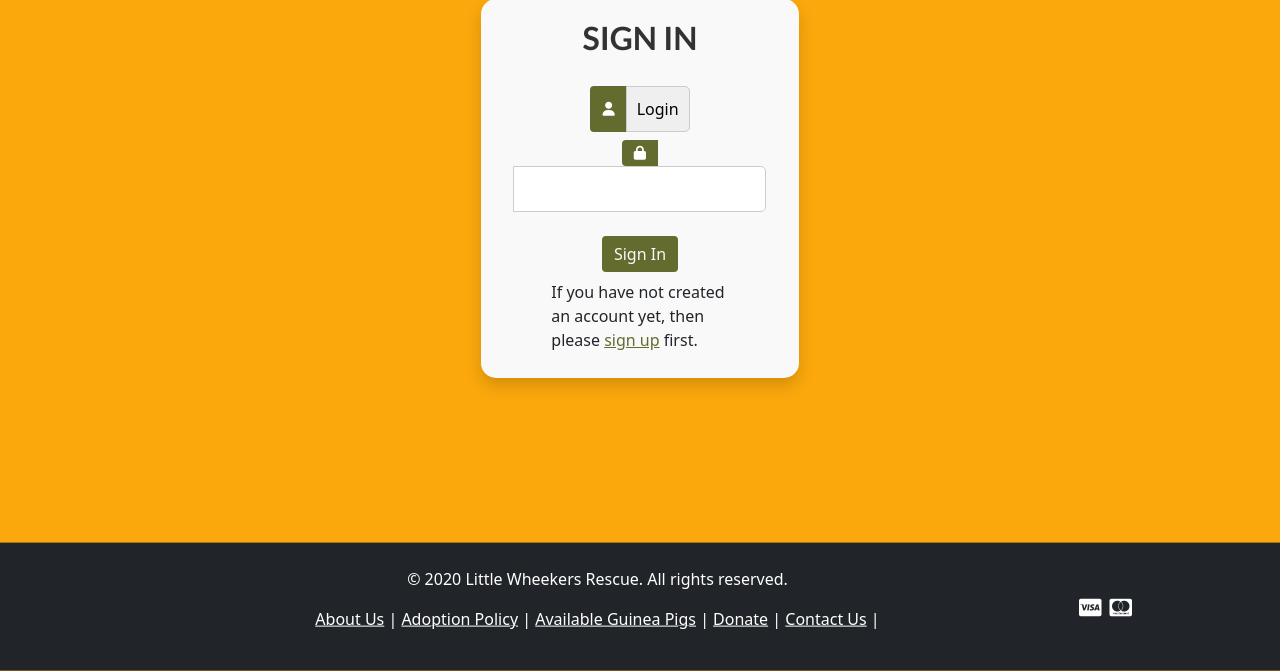
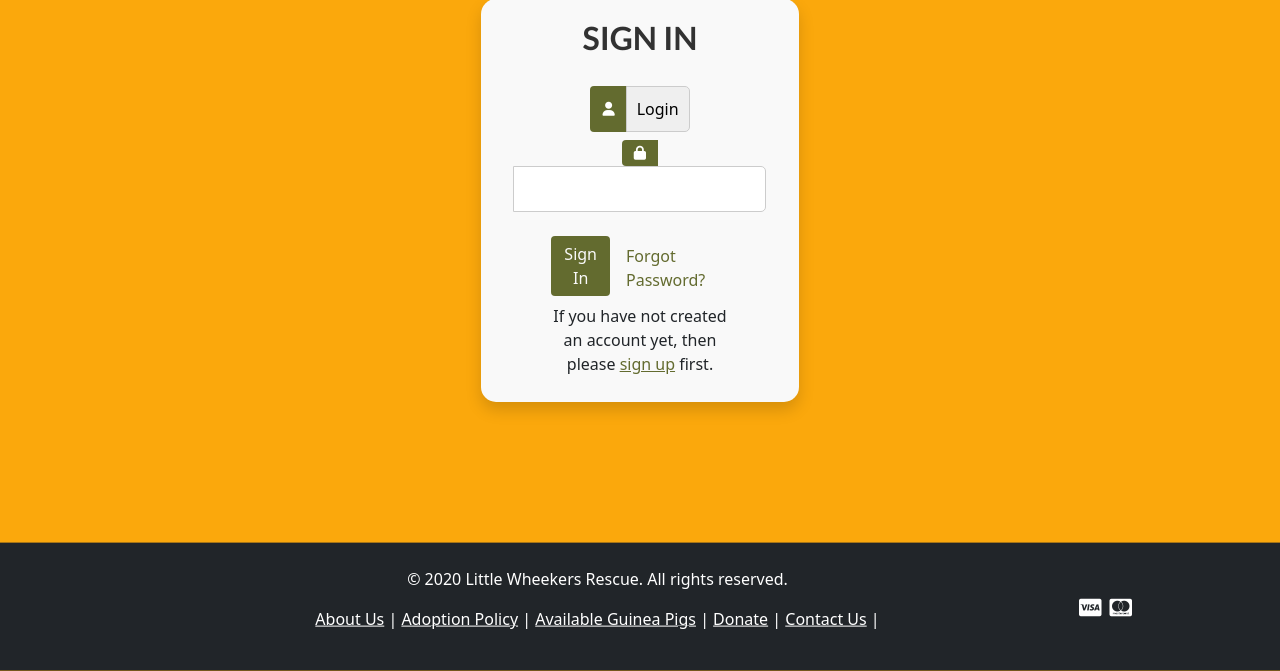
Before and after one commit to marina9222/Little-Wheekers-Rescue, a Django app: template templates/allauth/account/login.html in a window 1280 px wide. Shown: the part 129-800 px from the top of the page. Run offline with Django 3.2, Linux system fonts and the light colour scheme; the template is opened without the code that fills it: most values are stand-ins (such as "Sample title", 1, 10 or a date in 2020); form fields are guessed from the names that the template uses; some libraries are stand-ins or nearby versions.

Commit message:
Add: css for login/sign up forms

```diff
--- a/templates/allauth/account/login.html
+++ b/templates/allauth/account/login.html
@@ -28,13 +28,22 @@
                         {{ form.password }}
                     </div>
 
+                    <div class="d-flex justify-content-center gap-3">
                     <!-- Submit button -->
                     <div class="text-center mb-2">
                         <button type="submit" class="btn btn-primary adopt-now-button">{% trans "Sign In" %}</button>
                     </div>
+                    <!-- Forgot password link -->
+                    <div class="pt-2">
+                        <a href="{% url 'account_reset_password' %}" class="text-decoration-none color-primary">
+                            {% trans "Forgot Password?" %}
+                        </a>
+                    </div>
+                    </div>
+
 
                     <!-- Sign-up link -->
-                    <p>
+                    <p class="text-center">
                         If you have not created an account yet, then please
                         <a href="{{ signup_url }}" class="color-primary">sign up</a> first.
                     </p>
```
Also changed, not shown: templates/allauth/account/signup.html (+6 -6 lines).
